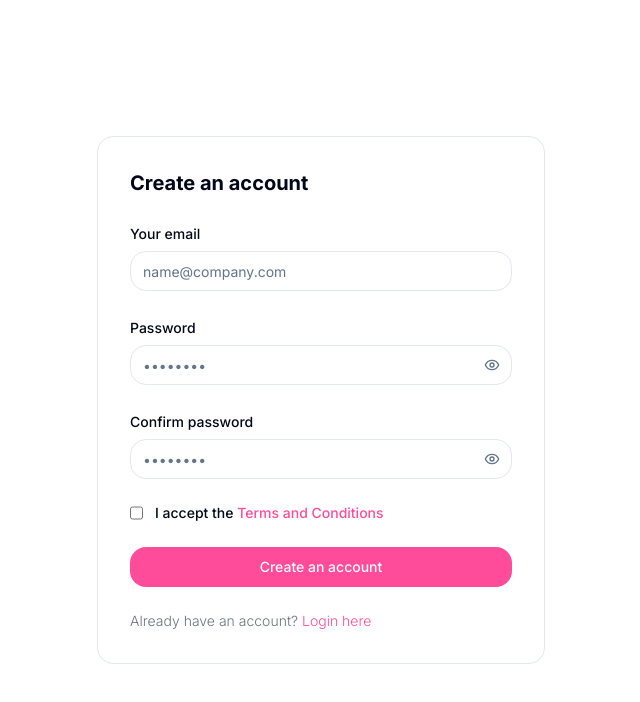
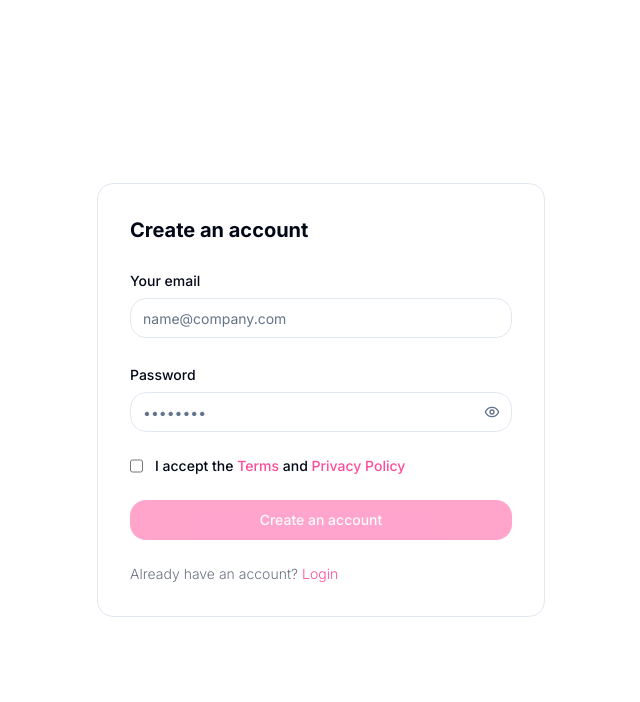
Before and after one commit to mazeincoding/VoxScribe-AI, a Next.js app: page /signup in a window 1280 px wide. Shown: the top 702 px of the page, without its empty margins (319-959 px from the left). Built offline with nearby package versions, Linux system fonts and the light colour scheme.

Commit message:
Add email, password, terms states, remove "confirm password" input, added type "email" | "password"

```diff
--- a/src/app/signup/page.tsx
+++ b/src/app/signup/page.tsx
@@ -1,5 +1,5 @@
 import { AuthForm } from "@/components/auth-form";
 
 export default function SignupPage() {
-  return <AuthForm />;
+  return <AuthForm type="signup" />;
 }
--- a/src/components/auth-form.tsx
+++ b/src/components/auth-form.tsx
@@ -6,7 +6,10 @@ import { Label } from "@/components/ui/label";
 import Link from "next/link";
 import { useState } from "react";
 
-export function AuthForm() {
+export function AuthForm({ type }: { type: "login" | "signup" }) {
+  const [email, set_email] = useState("");
+  const [password, set_password] = useState("");
+  const [accepted_terms, set_accepted_terms] = useState(false);
   const [showPassword, setShowPassword] = useState(false);
 
   const togglePasswordVisibility = () => {
@@ -17,7 +20,9 @@ export function AuthForm() {
     <section className="mx-auto flex flex-col items-center justify-center px-6 py-8 md:h-screen lg:py-0">
       <div className="w-full rounded-lg border bg-background sm:max-w-md xl:p-0">
         <div className="space-y-4 p-6 sm:p-8 md:space-y-6">
-          <h1 className="leading-tigh text-xl font-bold">Create an account</h1>
+          <h1 className="leading-tigh text-xl font-bold">
+            {type === "signup" ? "Create an account" : "Log in"}
+          </h1>
           <form className="space-y-4 md:space-y-6" action="#">
             <div className="space-y-1.5">
               <Label htmlFor="email">Your email</Label>
@@ -26,6 +31,8 @@ export function AuthForm() {
                 name="email"
                 id="email"
                 placeholder="name@company.com"
+                value={email}
+                onChange={(event) => set_email(event.target.value)}
                 required
               />
             </div>
@@ -39,18 +46,8 @@ export function AuthForm() {
                 required
                 showPassword={showPassword}
                 onTogglePassword={togglePasswordVisibility}
-              />
-            </div>
-            <div className="space-y-1.5">
-              <Label htmlFor="confirm-password">Confirm password</Label>
-              <Input
-                type="password"
-                name="confirm-password"
-                id="confirm-password"
-                placeholder="••••••••"
-                required
-                showPassword={showPassword}
-                onTogglePassword={togglePasswordVisibility}
+                value={password}
+                onChange={(event) => set_password(event.target.value)}
               />
             </div>
             <div className="flex items-start">
@@ -60,19 +57,26 @@ export function AuthForm() {
                   aria-describedby="terms"
                   type="checkbox"
                   required
+                  checked={accepted_terms}
+                  onChange={(event) => set_accepted_terms(event.target.checked)}
                 />
               </div>
               <div className="ml-3 text-sm">
                 <Label htmlFor="terms">
-                  I accept the <Link href="#">Terms and Conditions</Link>
+                  I accept the <Link href="/terms">Terms</Link> and{" "}
+                  <Link href="/privacy">Privacy Policy</Link>
                 </Label>
               </div>
             </div>
-            <Button type="submit" className="w-full">
+            <Button
+              type="submit"
+              className="w-full"
+              disabled={!email || !password || !accepted_terms}
+            >
               Create an account
             </Button>
             <p className="text-sm font-light text-gray-500 dark:text-gray-400">
-              Already have an account? <Link href="#">Login here</Link>
+              Already have an account? <Link href="#">Login</Link>
             </p>
           </form>
         </div>
```
